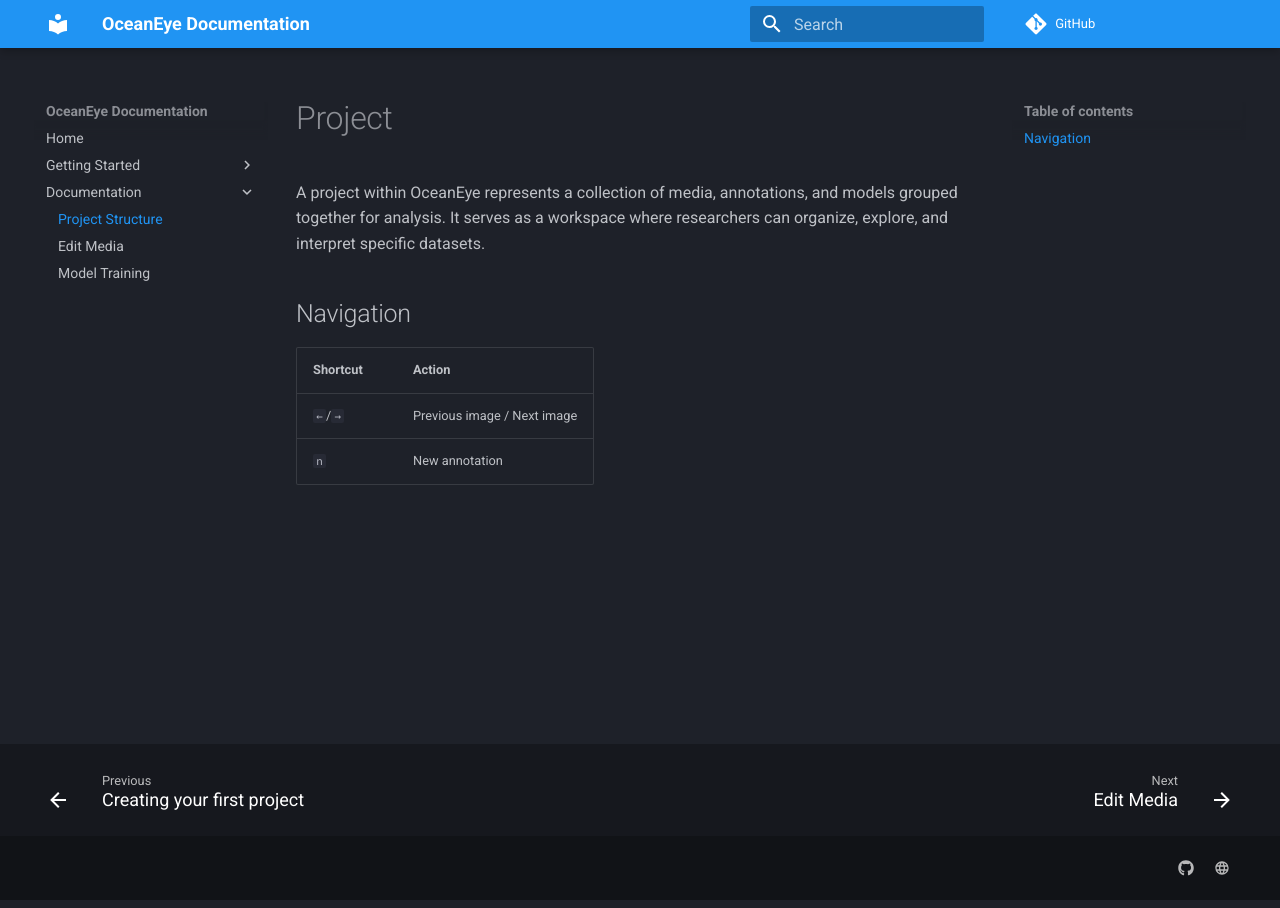
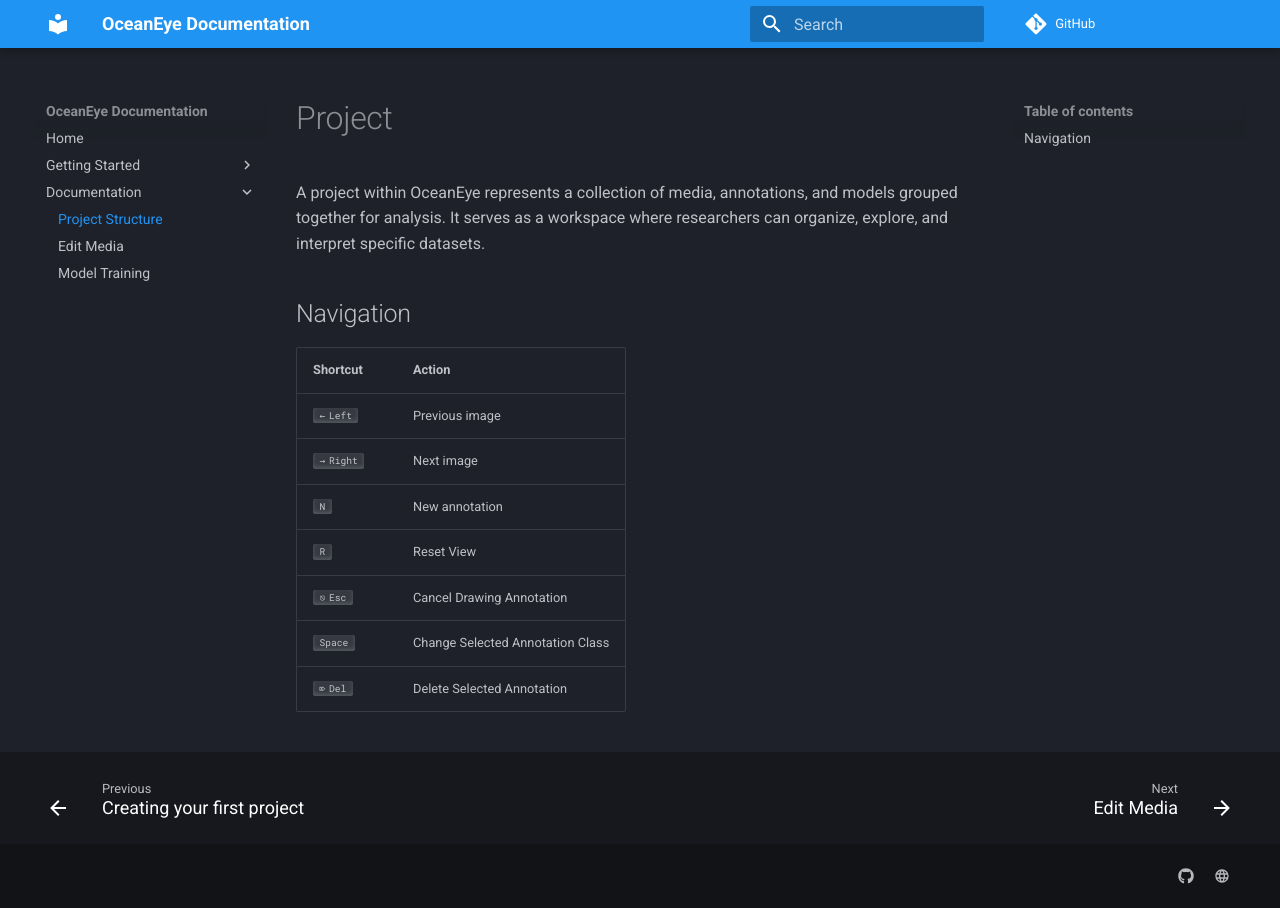
Before and after one commit to OceanEye-Project/oceaneye-project.github.io, an MkDocs documentation site: the page built from docs/documentation/project.md, in a window 1280 px wide. Built offline with MkDocs 1.6.1 and Material for MkDocs 9.7.7, drawn with Linux system fonts in a browser that asks for light colours; comment, search, counter and statistics services are not loaded.

Commit message:
kbrd shorcuts

```diff
--- a/docs/documentation/project.md
+++ b/docs/documentation/project.md
@@ -4,7 +4,12 @@
 
 ## Navigation
 
-| **Shortcut**      | **Action**          |
-|-------------------|---------------------|
-| `←`/`→`  | Previous image / Next image  |
-| `n`      | New annotation               |
+| **Shortcut** | **Action**                         |
+|--------------|------------------------------------|
+| ++left++     | Previous image                     |
+| ++right++    | Next image                         |
+| ++n++        | New annotation                     |
+| ++r++        | Reset View                         |
+| ++esc++      | Cancel Drawing Annotation          |
+| ++space++    | Change Selected Annotation Class   |
+| ++del++      | Delete Selected Annotation         |
--- a/mkdocs.yml
+++ b/mkdocs.yml
@@ -20,6 +20,7 @@
 markdown_extensions:
   - admonition
   - pymdownx.details
+  - pymdownx.keys
   - pymdownx.superfences:
       custom_fences:
         - name: mermaid
```
Also changed, not shown: site/documentation/edit-media/index.html, site/documentation/model-training/index.html, site/documentation/project/index.html, site/search/search_index.json, site/sitemap.xml, 1 other file.
